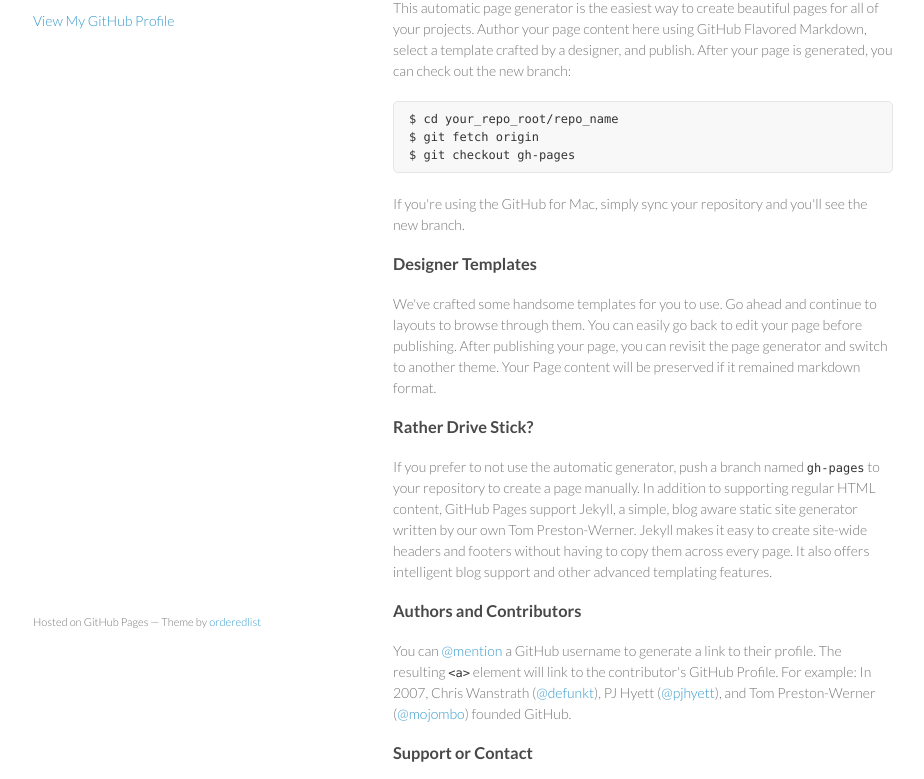
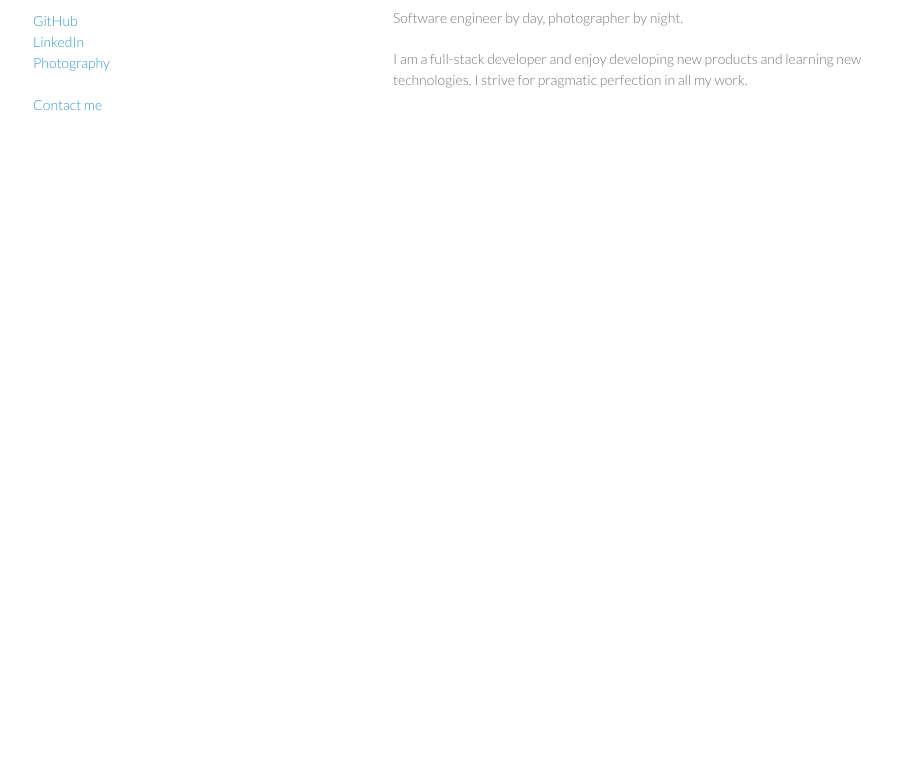
Before and after one commit to jnevelson/jnevelson.github.io, a plain HTML site: page index.html in a window 1280 px wide. Shown: the part 99-878 px from the top of the page, without its empty margins (177-1101 px from the left). After the commit the page ends 800 px from the top, so only its background shows below. Drawn offline with nearby package versions, Linux system fonts and the light colour scheme.

Commit message:
finally updating personal page

```diff
--- a/index.html
+++ b/index.html
@@ -1,70 +1,53 @@
 <!doctype html>
 <html>
   <head>
-    <meta charset="utf-8">
-    <meta http-equiv="X-UA-Compatible" content="chrome=1">
-    <title>jnevelson by jnevelson</title>
+    <meta charset='utf-8'>
+    <meta http-equiv='X-UA-Compatible' content='chrome=1'>
+    <title>Jonathan Nevelson</title>
 
-    <link rel="stylesheet" href="stylesheets/styles.css">
-    <link rel="stylesheet" href="stylesheets/pygment_trac.css">
-    <meta name="viewport" content="width=device-width, initial-scale=1, user-scalable=no">
+    <link rel='stylesheet' href='stylesheets/styles.css'>
+    <link rel='stylesheet' href='stylesheets/pygment_trac.css'>
+    <meta name='viewport' content='width=device-width, initial-scale=1, user-scalable=no'>
     <!--[if lt IE 9]>
-    <script src="//html5shiv.googlecode.com/svn/trunk/html5.js"></script>
+    <script src='//html5shiv.googlecode.com/svn/trunk/html5.js'></script>
     <![endif]-->
   </head>
   <body>
-    <div class="wrapper">
+    <div class='wrapper'>
       <header>
-        <h1>jnevelson</h1>
-        <p></p>
+        <h1>Jonathan Nevelson</h1>
 
-
-        <p class="view"><a href="https://github.com/jnevelson">View My GitHub Profile</a></p>
+        <p class='view'><a href='https://github.com/jnevelson'>GitHub</a></p>
+        <p class='view'><a href='http://www.linkedin.com/in/jnevelson'>LinkedIn</a></p>
+        <p class='view'><a href='http://jnevelsonphoto.com'>Photography</a></p>
+        <br>
+        <p class='view'><a id='mail'>Contact me</a></p>
 
       </header>
       <section>
-        <h3>Welcome to GitHub Pages.</h3>
+        <h3>About</h3>
+        <p>Software engineer by day, photographer by night.</p>
 
-<p>This automatic page generator is the easiest way to create beautiful pages for all of your projects. Author your page content here using GitHub Flavored Markdown, select a template crafted by a designer, and publish. After your page is generated, you can check out the new branch:</p>
+        <p>I am a full-stack developer and enjoy developing new products and learning new technologies. I strive for pragmatic perfection in all my work.</p>
+      </section>
+    </div>
+    <script src='http://code.jquery.com/jquery-latest.js'></script>
+    <script src='javascripts/scale.fix.js'></script>
+    <script type='text/javascript'>
+      var gaJsHost = (('https:' == document.location.protocol) ? 'https://ssl.' : 'http://www.');
+      document.write(unescape("%3Cscript src='" + gaJsHost + "google-analytics.com/ga.js' type='text/javascript'%3E%3C/script%3E"));
 
-<pre><code>$ cd your_repo_root/repo_name
-$ git fetch origin
-$ git checkout gh-pages
-</code></pre>
+      try {
+        var pageTracker = _gat._getTracker('UA-26006578-1');
+        pageTracker._trackPageview();
+      } catch(err) {}
 
-<p>If you're using the GitHub for Mac, simply sync your repository and you'll see the new branch.</p>
-
-<h3>Designer Templates</h3>
-
-<p>We've crafted some handsome templates for you to use. Go ahead and continue to layouts to browse through them. You can easily go back to edit your page before publishing. After publishing your page, you can revisit the page generator and switch to another theme. Your Page content will be preserved if it remained markdown format.</p>
-
-<h3>Rather Drive Stick?</h3>
-
-<p>If you prefer to not use the automatic generator, push a branch named <code>gh-pages</code> to your repository to create a page manually. In addition to supporting regular HTML content, GitHub Pages support Jekyll, a simple, blog aware static site generator written by our own Tom Preston-Werner. Jekyll makes it easy to create site-wide headers and footers without having to copy them across every page. It also offers intelligent blog support and other advanced templating features.</p>
-
-<h3>Authors and Contributors</h3>
-
-<p>You can <a href="https://github.com/blog/821" class="user-mention">@mention</a> a GitHub username to generate a link to their profile. The resulting <code>&lt;a&gt;</code> element will link to the contributor's GitHub Profile. For example: In 2007, Chris Wanstrath (<a href="https://github.com/defunkt" class="user-mention">@defunkt</a>), PJ Hyett (<a href="https://github.com/pjhyett" class="user-mention">@pjhyett</a>), and Tom Preston-Werner (<a href="https://github.com/mojombo" class="user-mention">@mojombo</a>) founded GitHub.</p>
-
-<h3>Support or Contact</h3>
-
-<p>Having trouble with Pages? Check out the documentation at <a href="http://help.github.com/pages">http://help.github.com/pages</a> or contact <a href="mailto:support@github.com">support@github.com</a> and we’ll help you sort it out.</p>
-      </section>
-      <footer>
-        <p><small>Hosted on GitHub Pages &mdash; Theme by <a href="https://github.com/orderedlist">orderedlist</a></small></p>
-      </footer>
-    </div>
-    <script src="javascripts/scale.fix.js"></script>
-              <script type="text/javascript">
-            var gaJsHost = (("https:" == document.location.protocol) ? "https://ssl." : "http://www.");
-            document.write(unescape("%3Cscript src='" + gaJsHost + "google-analytics.com/ga.js' type='text/javascript'%3E%3C/script%3E"));
-          </script>
-          <script type="text/javascript">
-            try {
-              var pageTracker = _gat._getTracker("UA-26006578-1");
-            pageTracker._trackPageview();
-            } catch(err) {}
-          </script>
-
+      var letters = ['m', 'o', 'c', '.', 'l', 'i', 'a', 'm', 'g', '@', 'n', 'o', 's', 'l', 'e', 'v', 'e', 'n', 'j']
+      var email = ''
+      $.each(letters.reverse(), function(index, letter) {
+        email += letter
+      })
+      $('#mail').attr('href', 'mailto:' + email)
+    </script>
   </body>
 </html>
--- a/stylesheets/styles.css
+++ b/stylesheets/styles.css
@@ -163,6 +163,7 @@
   width:500px;
   float:right;
   padding-bottom:50px;
+  margin-top:10px;
 }
 
 small {
@@ -181,6 +182,10 @@
   float:left;
   position:fixed;
   bottom:50px;
+}
+
+header p.view {
+  margin:0px;
 }
 
 @media print, screen and (max-width: 960px) {
```
